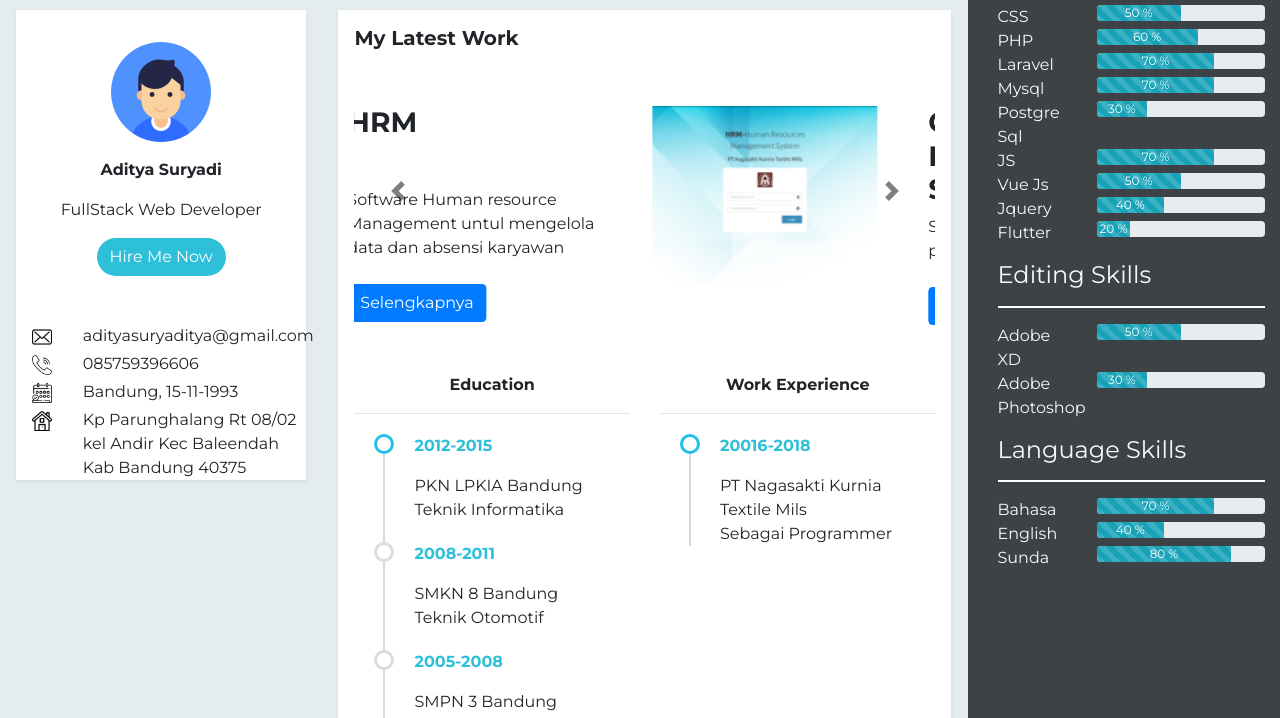
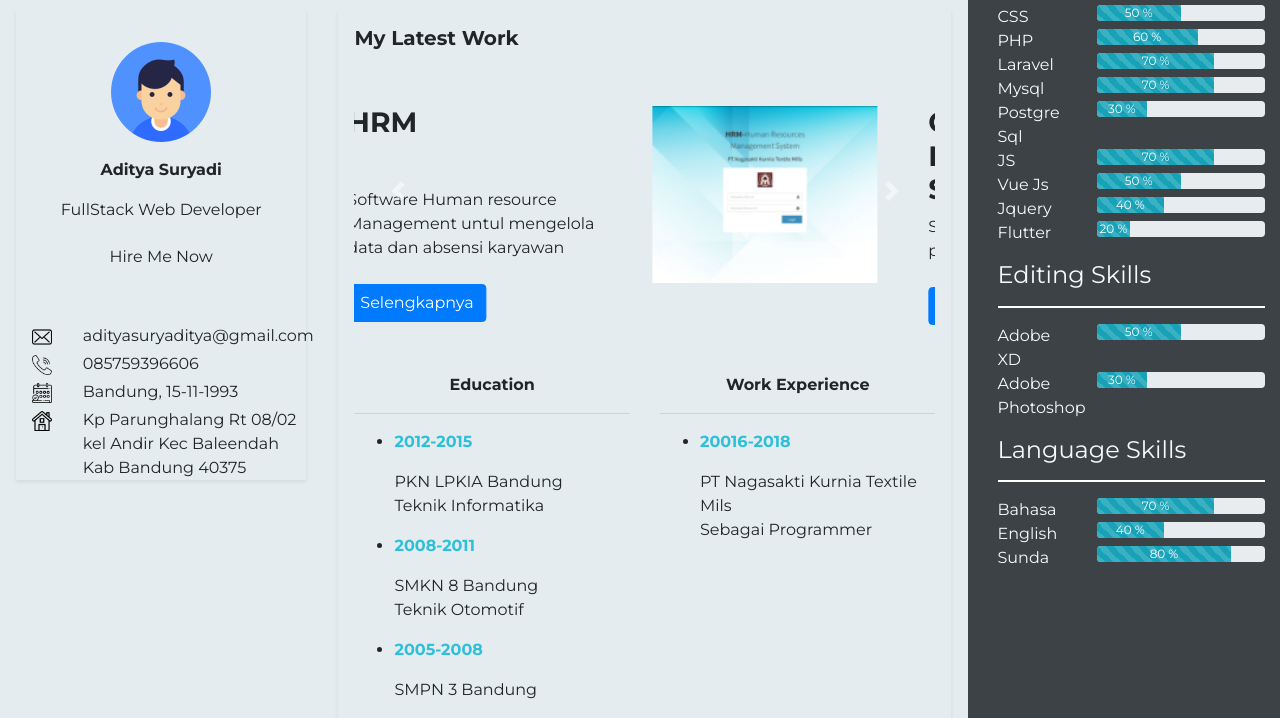
Before and after one commit to abwaba/portofolio, a plain HTML site: page index.html in a window 1280 px wide. Shown: the part 82-800 px from the top of the page. Drawn offline with nearby package versions, Linux system fonts and the light colour scheme.

Commit message:
edit style css

```diff
--- a/index.html
+++ b/index.html
@@ -5,7 +5,7 @@
     <meta charset="UTF-8">
     <meta name="viewport" content="width=device-width, initial-scale=1.0">
     <meta http-equiv="X-UA-Compatible" content="ie=edge">
-    <title>Document</title>
+    <title>CV</title>
 </head>
 <link rel="stylesheet" href="dist\css\bootstrap.css">
 <link rel="stylesheet" href="dist\css\style.css">
@@ -374,74 +374,5 @@
 <script src="https://code.jquery.com/jquery-3.4.1.min.js"
     integrity="sha256-CSXorXvZcTkaix6Yvo6HppcZGetbYMGWSFlBw8HfCJo=" crossorigin="anonymous"></script>
 <script src="dist\js\bootstrap.js"></script>
-<style>
-    .box-profile {
-        background-color: #ffffff;
-    }
-
-    button.hire {
-        color: #ffffff;
-        background-color: #2EBFD9;
-    }
-
-    button.hire:hover {
-        color: #2EBFD9;
-        border-width: 2px;
-        border-color: #2EBFD9;
-        background-color: #ffffff;
-    }
-
-    ul.timeline {
-        list-style-type: none;
-        position: relative;
-    }
-
-    ul.timeline:before {
-        content: ' ';
-        background: #d4d9df;
-        display: inline-block;
-        position: absolute;
-        left: 29px;
-        width: 2px;
-        height: 100%;
-        z-index: 400;
-    }
-
-    ul.timeline>li {
-        margin: 20px 0;
-        padding-left: 20px;
-    }
-
-    ul.timeline>li.active:before {
-        content: ' ';
-        background: white;
-        display: inline-block;
-        position: absolute;
-        border-radius: 50%;
-        border: 3px solid #22c0e8;
-        left: 20px;
-        width: 20px;
-        height: 20px;
-        z-index: 400;
-    }
-
-    ul.timeline>li:before {
-        content: ' ';
-        background: white;
-        display: inline-block;
-        position: absolute;
-        border-radius: 50%;
-        border: 3px solid #DCDCDC;
-        left: 20px;
-        width: 20px;
-        height: 20px;
-        z-index: 400;
-    }
-
-    .carousel-control-next,
-    .carousel-control-prev {
-        filter: invert(100%);
-    }
-</style>
 
 </html>
```
